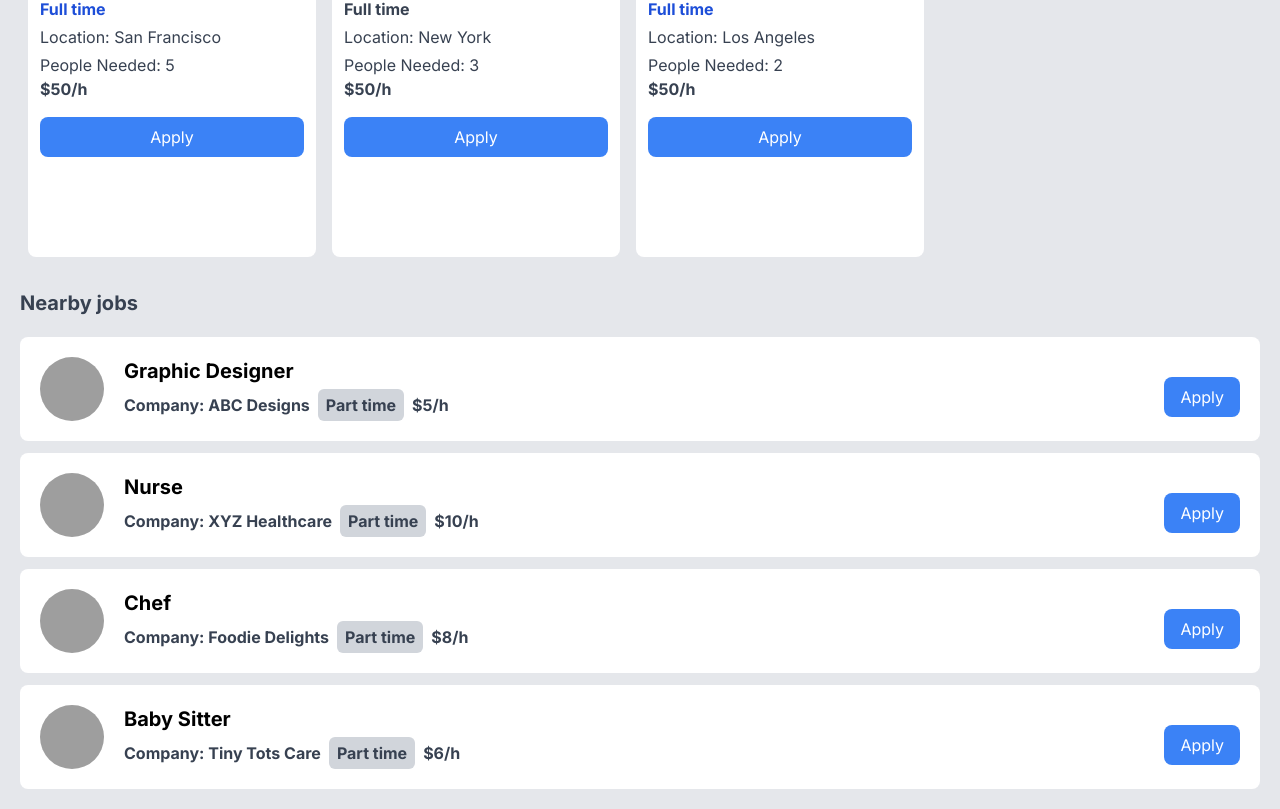
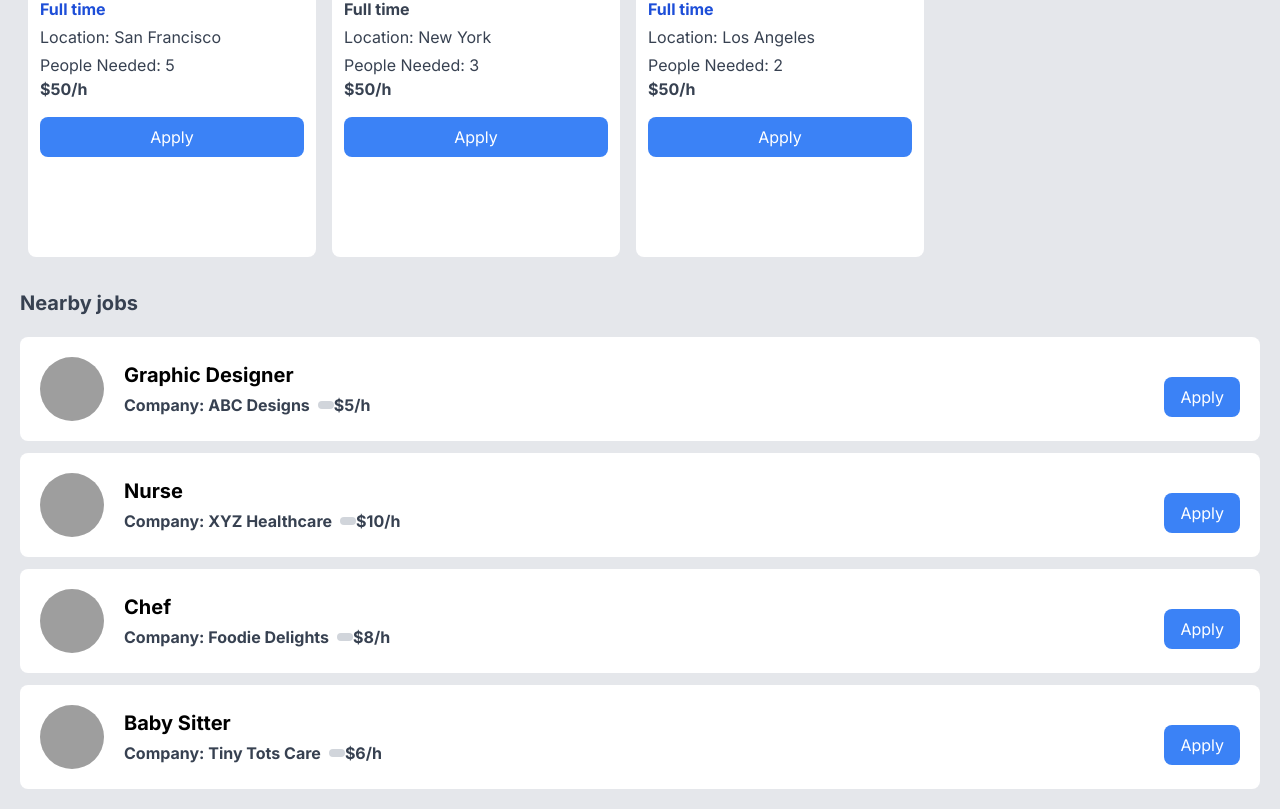
Before and after one commit to timons-AI/standard-intern, a Next.js app in the folder standard-intern/: page / in a window 1280 px wide. Shown: the part 447-1256 px from the top of the page. Built offline with nearby package versions, Linux system fonts and the light colour scheme; grey boxes are pictures that could not be loaded.

Commit message:
Update page.tsx

```diff
--- a/standard-intern/src/app/page.tsx
+++ b/standard-intern/src/app/page.tsx
@@ -101,9 +101,8 @@ const Home = () => {
             <div className="flex items-center mt-1">
               <div className="text-gray-700 font-bold mr-2">Company: ABC Designs</div>
               <div className="bg-gray-300 rounded-md flex items-center px-2 py-1">
-                <span className="text-gray-700 font-bold">Part time</span>
               </div>
-              <div className="text-gray-700 font-bold ml-2">$5/h</div>
+              <div className="text-gray-700 font-bold mt-auto">$5/h</div>
             </div>
           </div>
           <button className="bg-blue-500 text-white mt-4 py-2 px-4 rounded-lg ml-auto">
@@ -122,9 +121,8 @@ const Home = () => {
             <div className="flex items-center mt-1">
               <div className="text-gray-700 font-bold mr-2">Company: XYZ Healthcare</div>
               <div className="bg-gray-300 rounded-md flex items-center px-2 py-1">
-                <span className="text-gray-700 font-bold">Part time</span>
               </div>
-              <div className="text-gray-700 font-bold ml-2">$10/h</div>
+              <div className="text-gray-700 font-bold mt-auto">$10/h</div>
             </div>
           </div>
           <button className="bg-blue-500 text-white mt-4 py-2 px-4 rounded-lg ml-auto">
@@ -143,9 +141,8 @@ const Home = () => {
             <div className="flex items-center mt-1">
               <div className="text-gray-700 font-bold mr-2">Company: Foodie Delights</div>
               <div className="bg-gray-300 rounded-md flex items-center px-2 py-1">
-                <span className="text-gray-700 font-bold">Part time</span>
               </div>
-              <div className="text-gray-700 font-bold ml-2">$8/h</div>
+              <div className="text-gray-700 font-bold mt-auto">$8/h</div>
             </div>
           </div>
           <button className="bg-blue-500 text-white mt-4 py-2 px-4 rounded-lg ml-auto">
@@ -164,9 +161,8 @@ const Home = () => {
             <div className="flex items-center mt-1">
               <div className="text-gray-700 font-bold mr-2">Company: Tiny Tots Care</div>
               <div className="bg-gray-300 rounded-md flex items-center px-2 py-1">
-                <span className="text-gray-700 font-bold">Part time</span>
               </div>
-              <div className="text-gray-700 font-bold ml-2">$6/h</div>
+              <div className="text-gray-700 font-bold mt-auto">$6/h</div>
             </div>
           </div>
           <button className="bg-blue-500 text-white mt-4 py-2 px-4 rounded-lg ml-auto">
```
